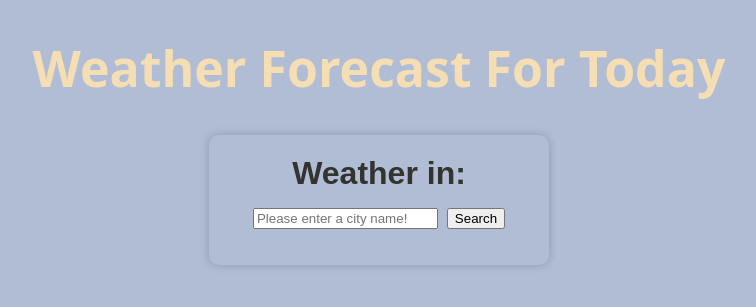
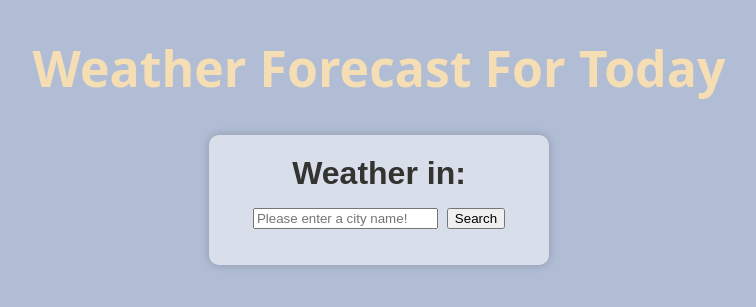
Before and after one commit to KhaledNessar/Weather-App, a PHP site: page / in a window 1280 px wide. Shown: the top 307 px of the page, without its empty margins (261-1017 px from the left). Run offline with PHP 8.4, Linux system fonts and the light colour scheme; a stand-in replaces the project's code that opens the database connection; some web fonts are replaced.

Commit message:
Achtes Update

```diff
--- a/css/styles.css
+++ b/css/styles.css
@@ -16,7 +16,7 @@ body {
     margin: 0 auto;
     width: 300px;
     border-radius: 10px;
-    background-color: #b1bdd5;
+    background-color: rgba(255, 255, 255, 0.5);
     height: auto;
     padding: 20px;
     box-shadow: 0 0 10px rgba(0, 0, 0, 0.2);
```
